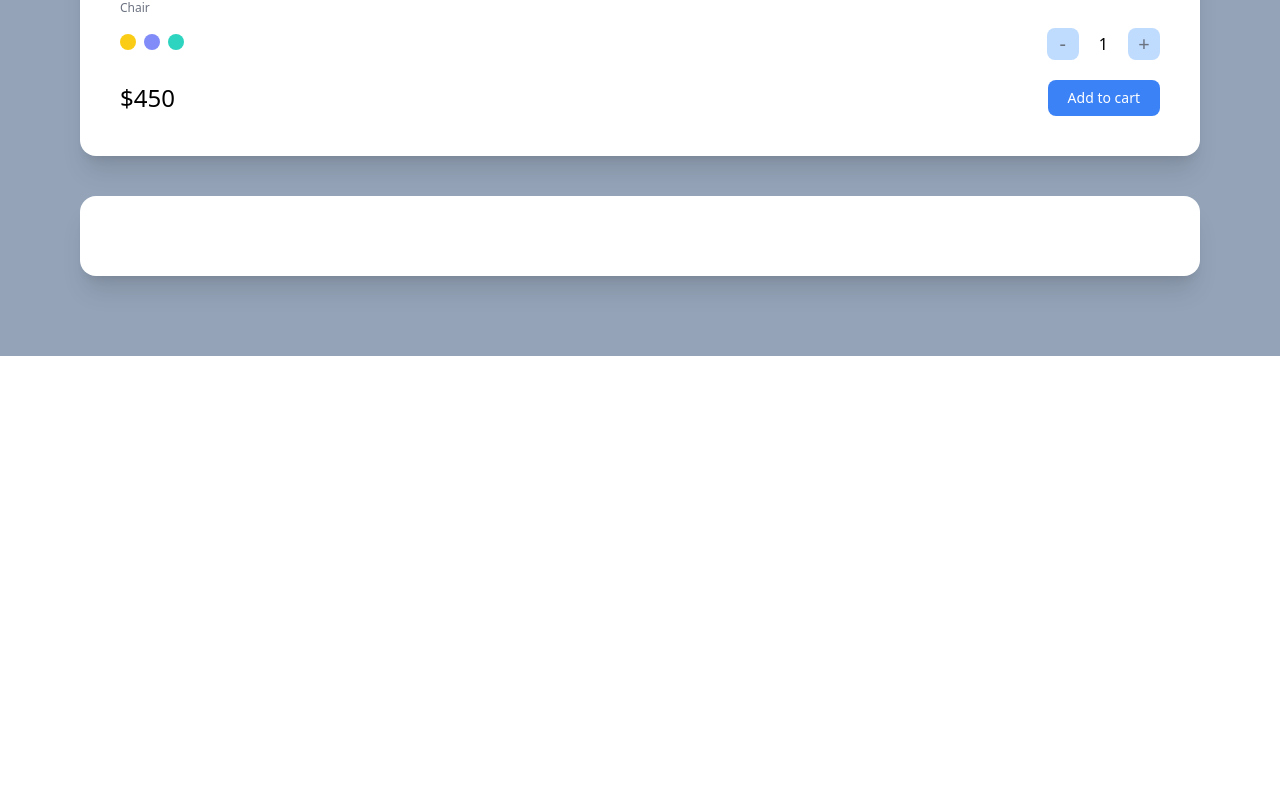
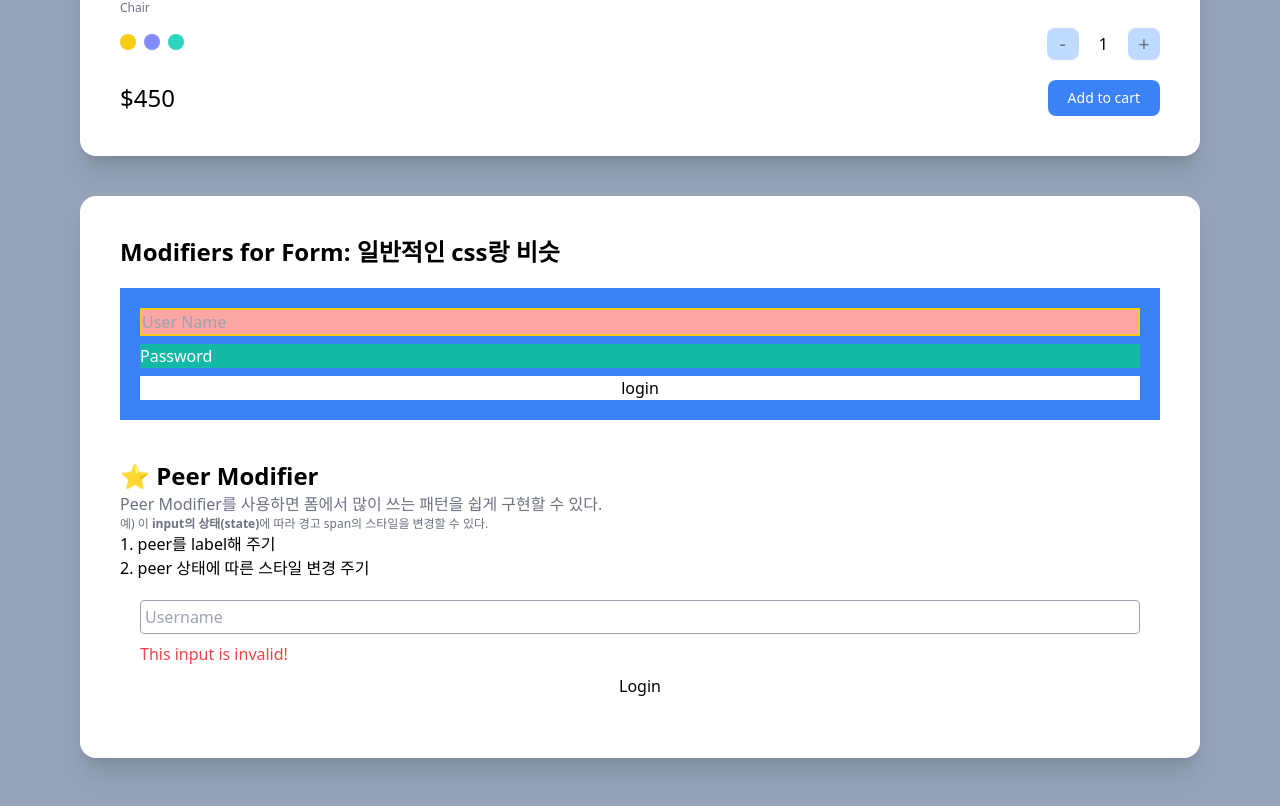
Before and after one commit to summereuna/carrot-market, a Next.js app: page / in a window 1280 px wide. Shown: the part 1138-1944 px from the top of the page. Before the commit the page ends 1494 px from the top, so only its background shows below. Built offline with nearby package versions, Linux system fonts and the light colour scheme.

Commit message:
TIL: practice tailwind form modifiers and specially peer

```diff
--- a/pages/index.tsx
+++ b/pages/index.tsx
@@ -25,8 +25,6 @@ const Home: NextPage = () => {
           </button>
         </div>
         {/* 두 번째: 프로필*/}
-        {/* Group Modifiers: 전체 카드를 타겟 했을 때 아바타 바뀌게 해보자
-        타겟하는 group 클래스네임이 hover상태일 때, 지정한 아이템이 바뀜 */}
         <div className="bg-white rounded-2xl shadow-xl overflow-hidden group">
           <div className="bg-blue-500 p-6 pb-14 flex justify-between text-2xl">
             <span className="text-white font-semibold">Profile</span>
@@ -38,7 +36,7 @@ const Home: NextPage = () => {
                 <span className="font-medium">613</span>
               </div>
               <div className="h-24 w-24 bg-gray-300 rounded-full group-hover:bg-yellow-400 transition" />
-              <div className="flex flex-col istems-center">
+              <div className="flex flex-col items-center">
                 <span className="text-sm text-gray-500">Spent</span>
                 <span className="font-medium">$2013</span>
               </div>
@@ -97,8 +95,60 @@ const Home: NextPage = () => {
             </div>
           </div>
         </div>
-        {/* 네 번째 */}
-        <div className="bg-white p-10 rounded-2xl shadow-xl"></div>
+        {/* 네 번째: 폼*/}
+        <div className="bg-white p-10 rounded-2xl shadow-xl">
+          <div>
+            <h4 className="font-semibold text-2xl mb-5">
+              Modifiers for Form: 일반적인 css랑 비슷
+            </h4>
+            <form className="flex flex-col space-y-2 bg-blue-500 p-5 focus-within:bg-blue-100">
+              <input
+                type="text"
+                required
+                placeholder="User Name"
+                className="required:border-2 border-yellow-400 invalid:bg-red-300 valid:bg-teal-300"
+              />
+              <input
+                type="password"
+                required
+                placeholder="Password"
+                className="placeholder-shown:bg-teal-500 placeholder:text-white"
+              />
+              <input type="submit" value="login" className="bg-white" />
+            </form>
+          </div>
+          <div className="mt-10 flex flex-col">
+            <span className="font-semibold text-2xl">⭐️ Peer Modifier</span>
+            <span className="text-s text-gray-500">
+              Peer Modifier를 사용하면 폼에서 많이 쓰는 패턴을 쉽게 구현할 수
+              있다.
+            </span>
+            <span className="text-xs text-gray-500">
+              예) 이 <b>input의 상태(state)</b>에 따라 경고 span의 스타일을
+              변경할 수 있다.
+            </span>
+            <p>1. peer를 label해 주기</p>
+            <p>2. peer 상태에 따른 스타일 변경 주기</p>
+            <form className="flex flex-col space-y-2 p-5">
+              <input
+                type="text"
+                required
+                placeholder="Username"
+                className="peer p-1 border border-gray-400 rounded"
+              />
+              <span className="hidden peer-invalid:block peer-invalid:text-red-500">
+                This input is invalid!
+              </span>
+              <span className="hidden peer-valid:block peer-valid:text-teal-500">
+                Awesome username!
+              </span>
+              <span className="hidden peer-hover:block peer-hover:text-amber-500">
+                Checkkkk!
+              </span>
+              <input type="submit" value="Login" className="bg-white" />
+            </form>
+          </div>
+        </div>
       </div>
     </>
   );
```
